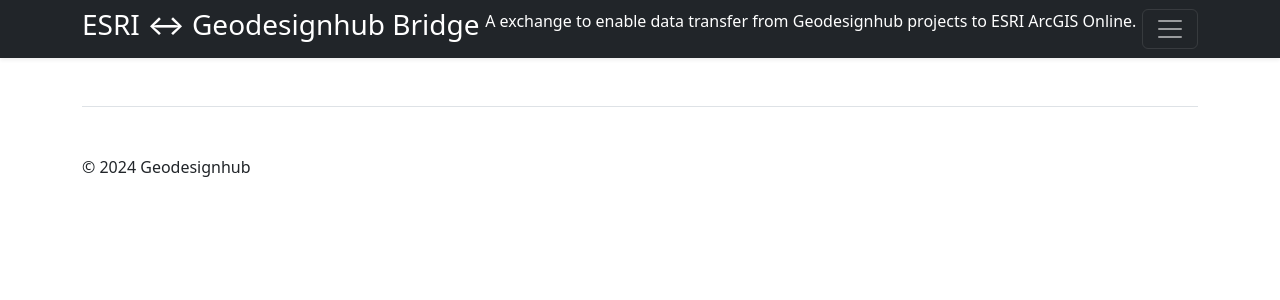
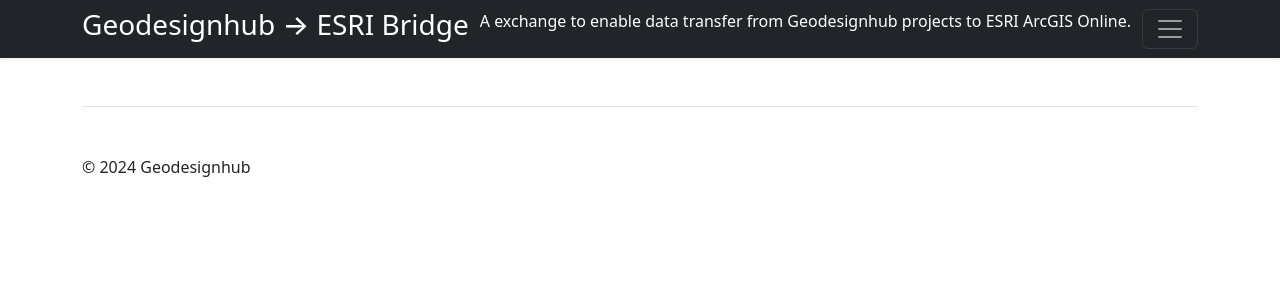
Before and after one commit to geodesignhub/esri-bridge-v2, a Flask app: template esri_bridge/templates/layout.html in a window 1280 px wide. Shown: the top 300 px of the page. Run offline with Flask 3, Linux system fonts and the light colour scheme; the template is opened without the code that fills it, so the values that code supplies are empty; some libraries are stand-ins or nearby versions.

Commit message:
Update layout.html

```diff
--- a/esri_bridge/templates/layout.html
+++ b/esri_bridge/templates/layout.html
@@ -35,7 +35,7 @@
         <div class="navbar navbar-dark bg-dark shadow-sm">
           <div class="container">
 
-            <h3 class="text-white">ESRI ↔ Geodesignhub Bridge</h3>
+            <h3 class="text-white">Geodesignhub → ESRI Bridge</h3>
             <p class="text-white">A exchange to enable data transfer from Geodesignhub projects to ESRI ArcGIS Online.</p>
 
             <button class="navbar-toggler" type="button" data-bs-toggle="collapse" data-bs-target="#navbarHeader" aria-controls="navbarHeader" aria-expanded="false" aria-label="Toggle navigation">
```
